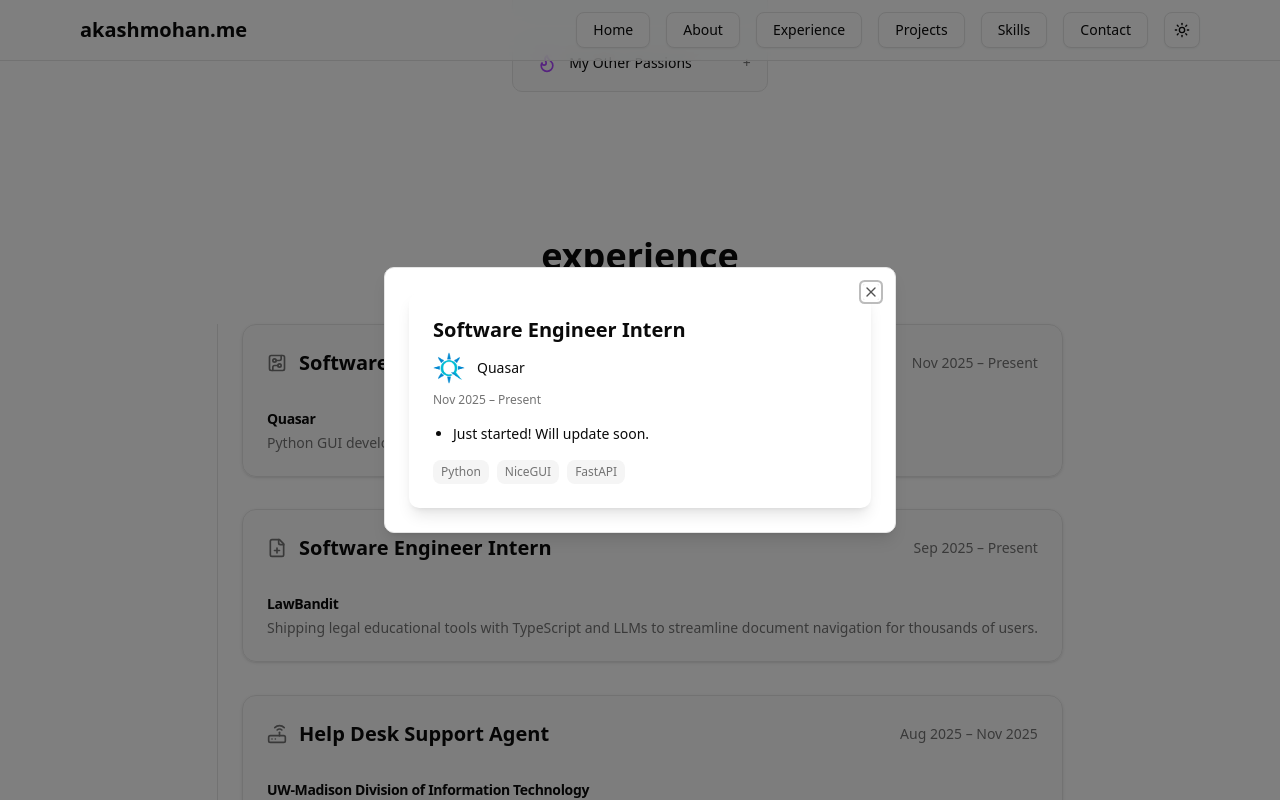
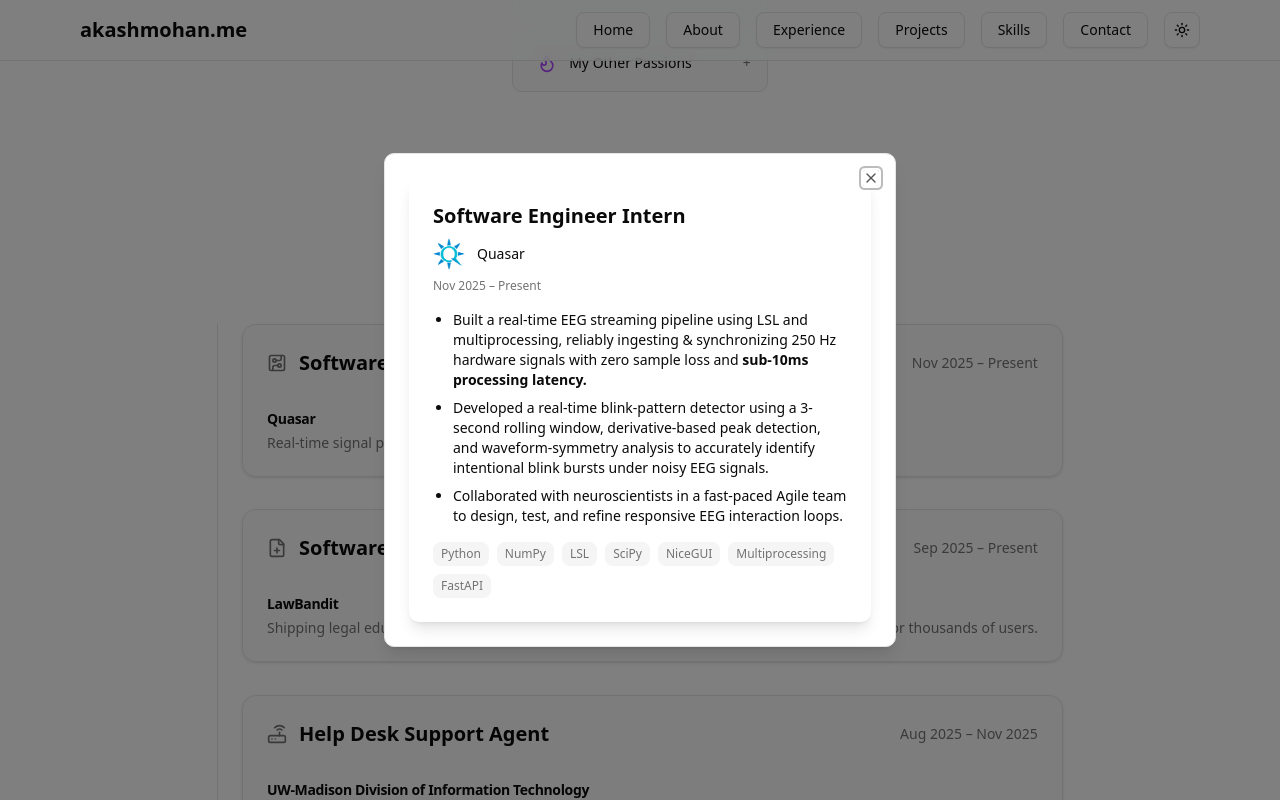
Before and after one commit to akashm6/current_portfolio, a Next.js app: page / in a window 1280 px wide. Both pictures are taken after a click on the element 652 px from the left and 1539 px from the top of the page. Shown: the part 1139-1939 px from the top of the page. Built offline with nearby package versions, Linux system fonts and the light colour scheme.

Commit message:
full experience changes + resume update

```diff
--- a/src/components/Experience.jsx
+++ b/src/components/Experience.jsx
@@ -24,9 +24,33 @@
     logo: "/quasarlogo.png",
     timeframe: "Nov 2025 – Present",
     icon: CircuitBoard,
-    description: "Python GUI development for EEG & EKG hardware.",
-    details: [<>Just started! Will update soon.</>],
-    skills: ["Python", "NiceGUI", "FastAPI"],
+    description:
+      "Real-time signal processing and visualization pipelines for EEG & EKG hardware.",
+    details: [
+      <>
+        Built a real-time EEG streaming pipeline using LSL and multiprocessing,
+        reliably ingesting & synchronizing 250 Hz hardware signals with zero
+        sample loss and <strong>sub-10ms processing latency.</strong>
+      </>,
+      <>
+        Developed a real-time blink-pattern detector using a 3-second rolling
+        window, derivative-based peak detection, and waveform-symmetry analysis
+        to accurately identify intentional blink bursts under noisy EEG signals.
+      </>,
+      <>
+        Collaborated with neuroscientists in a fast-paced Agile team to design,
+        test, and refine responsive EEG interaction loops.
+      </>,
+    ],
+    skills: [
+      "Python",
+      "NumPy",
+      "LSL",
+      "SciPy",
+      "NiceGUI",
+      "Multiprocessing",
+      "FastAPI",
+    ],
   },
   {
     title: "Software Engineer Intern",
@@ -38,23 +62,33 @@
       "Shipping legal educational tools with TypeScript and LLMs to streamline document navigation for thousands of users.",
     details: [
       <>
+        Delivered LLM-powered PDF navigation and interactive flowchart
+        visualization using TypeScript and React Flow, implementing{" "}
+        <strong>batch-processing</strong> pipelines that cut document parsing
+        time by <strong>45%</strong>.
+      </>,
+      <>
+        Architected an automated syllabus-ingestion pipeline using AWS Lambda,
+        Textract, and S3, asynchronously processing multi-page PDFs with{" "}
+        <strong>sub-second per-page latency.</strong>
+      </>,
+      <>
         Selected from <strong>2,500+ submissions</strong> in a competitive
         coding challenge to build legal educational tools for{" "}
         <strong>3,000+</strong> students.
       </>,
-      <>
-        Shipping LLM-powered PDF navigation and interactive document
-        visualization with TypeScript, Node.js, React Flow, and PostgreSQL,
-        implementing <strong>batch-processing</strong> pipelines to accelerate
-        parsing and improve responsiveness.
-      </>,
-      <>
-        Collaborating in a fast-paced Agile team to design, test, and iterate on
-        user feedback loops to streamline learning experiences and drive
-        engagement.
-      </>,
     ],
-    skills: ["TypeScript", "Node.js", "Next.js", "FastAPI", "OpenAI", "Agile"],
+    skills: [
+      "TypeScript",
+      "Node.js",
+      "AWS S3",
+      "AWS Textract",
+      "AWS Lambda",
+      "Next.js",
+      "FastAPI",
+      "OpenAI",
+      "Agile",
+    ],
   },
   {
     title: "Help Desk Support Agent",
--- a/src/components/Hero.jsx
+++ b/src/components/Hero.jsx
@@ -68,7 +68,7 @@
             <Linkedin className="w-5 h-5" />
           </a>
           <a
-            href="/AkashMohanResume2025_09_29.pdf"
+            href="/AkashMohanResume2025_11_20.pdf"
             target="_blank"
             className="hover:text-purple-500 transition-colors"
           >
```
Also changed, not shown: 2 other files (tests, documents, lock files or other folders).
